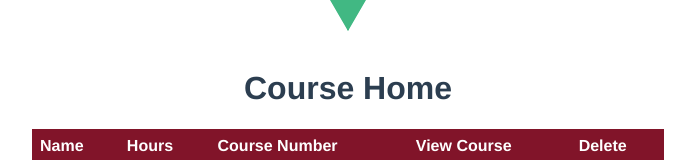
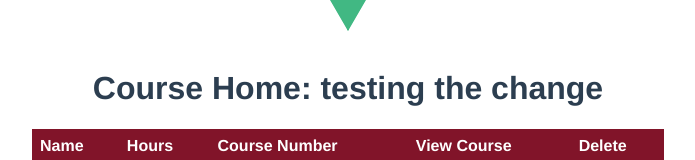
Before and after one commit to PrestonHarrod/SEProject2FrontEnd, a Vue app: page / in a window 1280 px wide. Shown: the part 215-375 px from the top of the page, without its empty margins (292-987 px from the left). Built offline with nearby package versions, Linux system fonts and the light colour scheme; no server answers.

Commit message:
Commiting to dev, changed H1 in Home

```diff
--- a/src/views/Home.vue
+++ b/src/views/Home.vue
@@ -1,7 +1,7 @@
 
 <template>
   <div>
-    <h1>Course Home</h1>
+    <h1>Course Home: testing the change</h1>
          <table class="center">
             <thead>
                 <tr>
```
